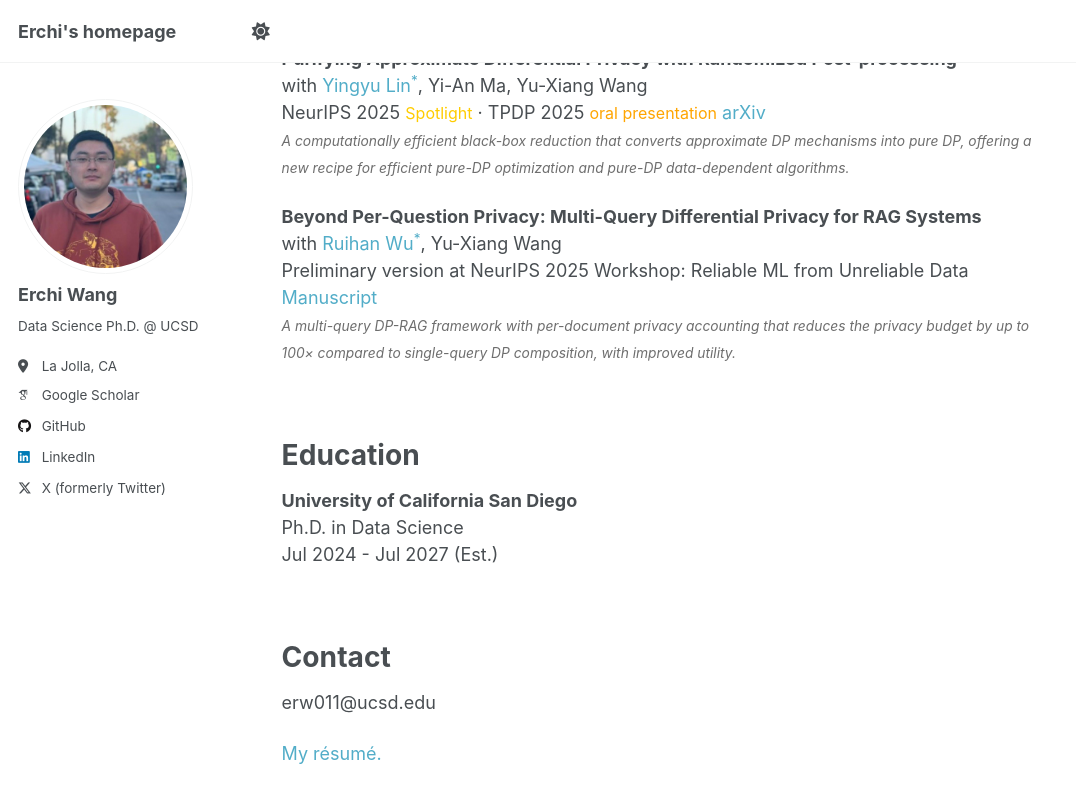
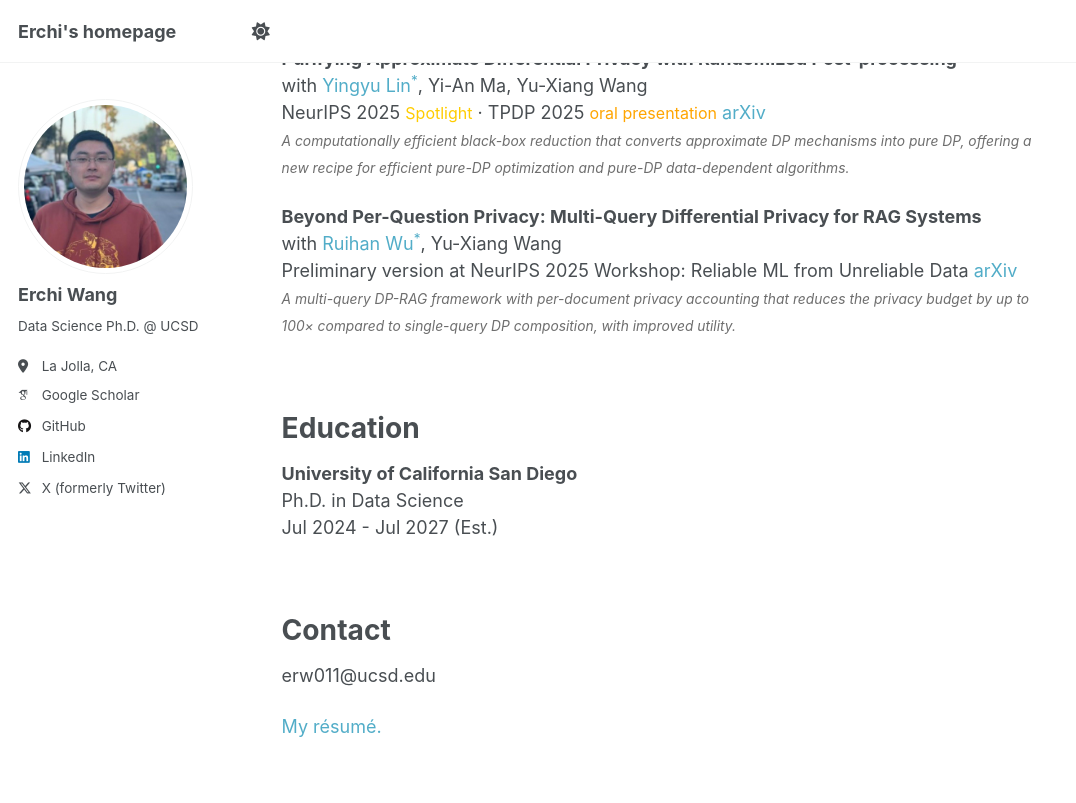
Before and after one commit to erchiw/erchiw.github.io, a Jekyll site: the page built from _pages/about.md, in a window 1280 px wide and 900 px high, scrolled down 562 px. Shown: the top 803 px of the window, without its empty margins (0-1076 px from the left). Built offline with Jekyll 4.4.1, drawn with Linux system fonts in a browser that asks for light colours; some web fonts are replaced.

Commit message:
add arxiv

```diff
--- a/_pages/about.md
+++ b/_pages/about.md
@@ -33,7 +33,7 @@
 
 **Beyond Per-Question Privacy: Multi-Query Differential Privacy for RAG Systems**
 <br> with <a href="https://sites.google.com/site/ruihanwu14/home" style="text-decoration:none">Ruihan Wu<sup>*</sup></a>, Yu-Xiang Wang
-<br> Preliminary version at NeurIPS 2025 Workshop: Reliable ML from Unreliable Data <a href="https://drive.google.com/file/d/1yhsu-iRmqOouwH1_XecRoOj0ItlagSm8/view?usp=sharing" style="text-decoration:none">Manuscript</a>
+<br> Preliminary version at NeurIPS 2025 Workshop: Reliable ML from Unreliable Data <a href="https://arxiv.org/pdf/2511.07637" style="text-decoration:none">arXiv</a>
 <br> <span style="color:#6e6e6e; font-style:italic; font-size:13.8px; line-height:1.4; margin-top:4px;">A multi-query DP-RAG framework with per-document privacy accounting that reduces the privacy budget by up to 100× compared to single-query DP composition, with improved utility.</span>
 
 
```
Also changed, not shown: 3 other files.
